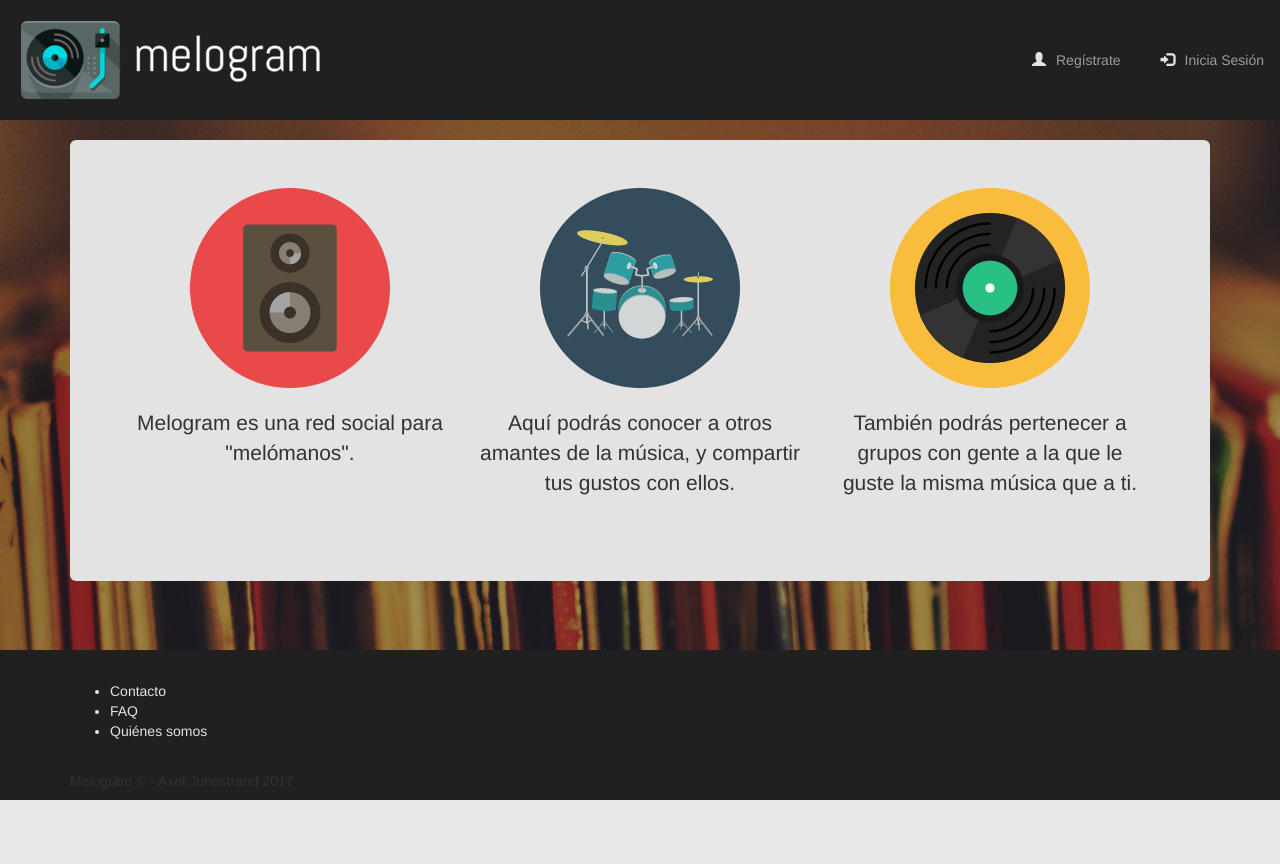
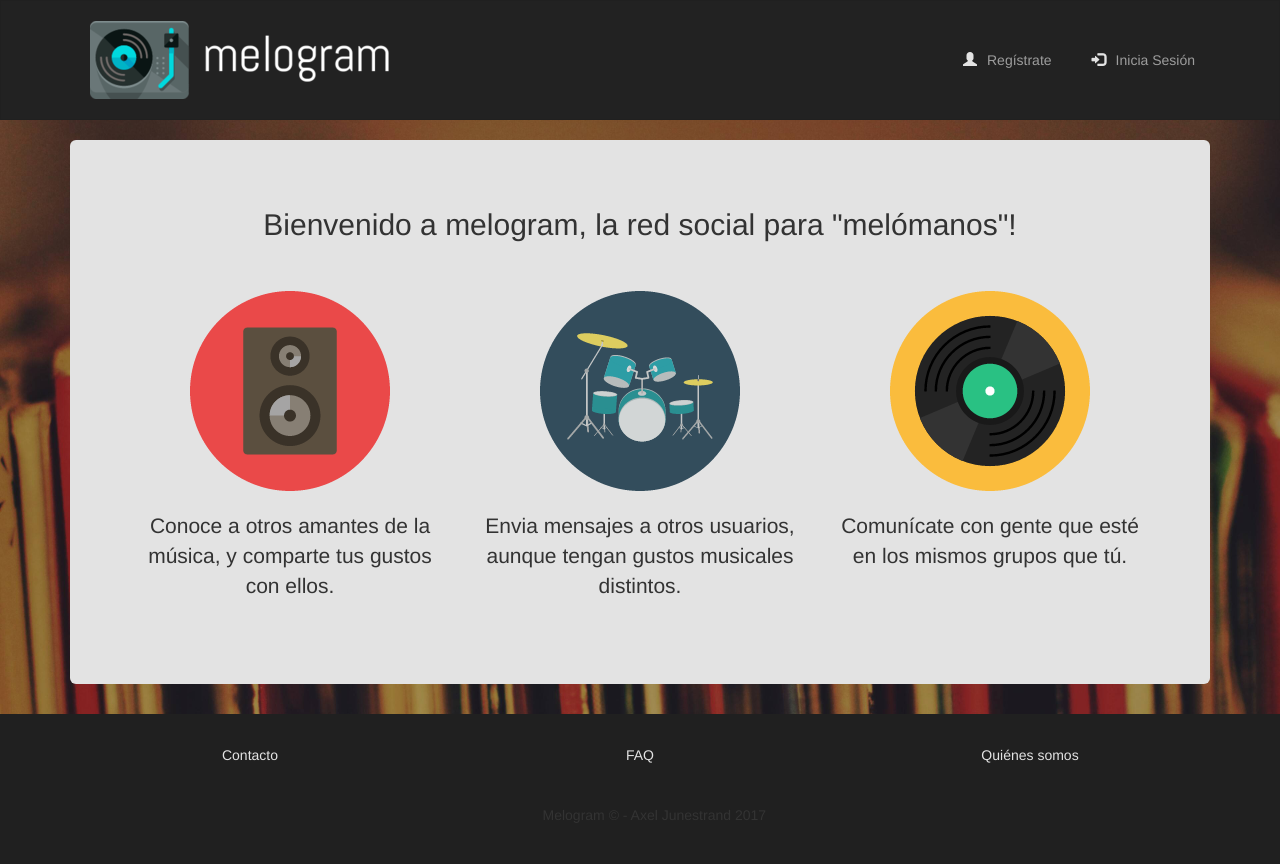
Before and after one commit to AxelJunes/Melogram, a PHP site: page / in a window 1280 px wide. Before the commit the page ends 800 px from the top, so only its background shows below. Run offline with PHP 8.4, Linux system fonts and the light colour scheme.

Commit message:
Minor errors fixed

```diff
--- a/app/controllers/UserController.php
+++ b/app/controllers/UserController.php
@@ -158,6 +158,11 @@
             $this->user->createMessage($sender, $receiver, $subject, $message);
           }
         }
+        //Change view to profile
+        $users = $this->user->getById($this->user->getId());
+        $this->view("profile", "", array(
+            "users" => $users
+        ));
       }
 
       /**
--- a/app/views/home.php
+++ b/app/views/home.php
@@ -4,18 +4,18 @@
       <?php require_once('layout/library.php'); ?>
       <title>Home</title>
   </head>
-
   <body>
     <?php require_once('layout/headerIndex.php'); ?>
     <div class="container">
         <div class="jumbotron">
-          <!-- Slider here -->
+          <h2 class="text-home">Bienvenido a melogram, la red social para "melómanos"!</h2>
+          <br><br>
           <div class="row">
             <div class="col-lg-4">
               <img src="public/img/resources/info1.png" class="img-responsive img-info">
               <br>
               <p class="text-home">
-                Melogram es una red social para "melómanos".
+                Conoce a otros amantes de la música, y comparte tus gustos con ellos.
               </p>
               <br>
             </div>
@@ -23,7 +23,7 @@
               <img src="public/img/resources/info2.png" class="img-responsive img-info">
               <br>
               <p class="text-home">
-                Aquí podrás conocer a otros amantes de la música, y compartir tus gustos con ellos.
+                Envia mensajes a otros usuarios, aunque tengan gustos musicales distintos.
               </p>
               <br>
             </div>
@@ -31,11 +31,11 @@
               <img src="public/img/resources/info3.png" class="img-responsive img-info">
               <br>
               <p class="text-home">
-                También podrás pertenecer a grupos con gente a la que le guste la misma música que a ti.
+                Comunícate con gente que esté en los mismos grupos que tú.
               </p>
               <br>
             </div>
-          </div>
+          </div><!-- Row -->
         </div><!-- Jumbotron -->
     </div>
     <?php require_once('layout/footer.php'); ?>
--- a/app/views/layout/footer.php
+++ b/app/views/layout/footer.php
@@ -1,11 +1,19 @@
 <footer class="footer navbar navbar-inverse navbar-general">
   <div class="container">
-    <ul>
-      <li class="footer-list"><a class="footer-link" href="<?php echo $helper->url('view','contact'); ?>">Contacto</a></li>
-      <li class="footer-list"><a class="footer-link" href="<?php echo $helper->url('view','faq'); ?>">FAQ</a></li>
-      <li class="footer-list"><a class="footer-link" href="<?php echo $helper->url('view','whoweare'); ?>">Quiénes somos</a></li>
-    </ul>
-    <br>
-    <p>Melogram &copy; - Axel Junestrand 2017</p>
+    <div class="row">
+      <div class="col-xs-4 col-sm-4 col-md-4 col-lg-4 text-home">
+        <a class="footer-link" href="<?php echo $helper->url('view','contact'); ?>">Contacto</a>
+      </div>
+      <div class="col-xs-4 col-sm-4 col-md-4 col-lg-4 text-home">
+        <a class="footer-link" href="<?php echo $helper->url('view','faq'); ?>">FAQ</a>
+      </div>
+      <div class="col-xs-4 col-sm-4 col-md-4 col-lg-4 text-home">
+        <a class="footer-link" href="<?php echo $helper->url('view','whoweare'); ?>">Quiénes somos</a>
+      </div>
+    </div>
+    <br><br>
+    <div class="row">
+      <div class="col-xs-offset-2 col-sm-offset-4 col-md-offset-5 col-lg-offset-5"><span class="copyright-text">Melogram &copy; - Axel Junestrand 2017</span></div>
+    </div>
   </div>
 </footer>
--- a/app/views/layout/headerAdmin.php
+++ b/app/views/layout/headerAdmin.php
@@ -1,4 +1,5 @@
 <div class="navbar navbar-inverse navbar-general">
+  <div class="container">
     <nav class="container-fluid navigation-menu">
         <div class="navbar-header">
           <a href="<?php echo $helper->url('view','admin') ?>"><img src="public/img/logos/melogram.png"></a>
@@ -7,4 +8,5 @@
           <li><a href="index.php"><span class="glyphicon glyphicon-log-out top-right-logo"></span>Cerrar Sesión</a></li>
         </ul>
     </nav>
+  </div>
 </div>
--- a/app/views/layout/headerIndex.php
+++ b/app/views/layout/headerIndex.php
@@ -1,4 +1,5 @@
 <div class="navbar navbar-inverse navbar-general">
+  <div class="container">
     <nav class="container-fluid navigation-menu">
         <div class="navbar-header">
           <a href="index.php"><img src="public/img/logos/melogram.png" class="img-responsive logo"></a>
@@ -8,4 +9,5 @@
           <li><a href="<?php echo $helper->url('view','login'); ?>"><span class="glyphicon glyphicon-log-in top-right-logo"></span>Inicia Sesión</a></li>
         </ul>
     </nav>
+  </div>
 </div>
--- a/app/views/layout/headerLogged.php
+++ b/app/views/layout/headerLogged.php
@@ -1,12 +1,14 @@
 <div class="navbar navbar-inverse navbar-general">
+  <div class="container">
     <nav class="container-fluid navigation-menu">
         <div class="navbar-header">
           <?php foreach ($users as $user) { ?>
-            <a href="<?php echo $helper->url('user','profile') ?>&id=<?php echo $user->getId(); ?>"><img src="public/img/logos/melogram.png" class="img-responsive"></a>
+            <a href="<?php echo $helper->url('user','profile') ?>&id=<?php echo $user->getId(); ?>"><img src="public/img/logos/melogram.png" class="img-responsive logo"></a>
           <?php } ?>
         </div>
         <ul class="nav navbar-nav navbar-right">
           <li><a href="index.php"><span class="glyphicon glyphicon-log-out top-right-logo"></span>Cerrar Sesión</a></li>
         </ul>
     </nav>
+  </div>
 </div>
--- a/app/views/layout/headerMessages.php
+++ b/app/views/layout/headerMessages.php
@@ -1,10 +1,12 @@
 <div class="navbar navbar-inverse navbar-general">
+  <div class="container">
     <nav class="container-fluid navigation-menu">
         <div class="navbar-header">
-            <a href="<?php echo $helper->url('user','profile') ?>&id=<?php echo $logged; ?>"><img src="public/img/logos/melogram.png"></a>
+            <a href="<?php echo $helper->url('user','profile') ?>&id=<?php echo $logged; ?>"><img src="public/img/logos/melogram.png" class="img-responsive logo"></a>
         </div>
         <ul class="nav navbar-nav navbar-right">
           <li><a href="index.php"><span class="glyphicon glyphicon-log-out top-right-logo"></span>Cerrar Sesión</a></li>
         </ul>
     </nav>
+  </div>
 </div>
--- a/public/css/index.css
+++ b/public/css/index.css
@@ -33,7 +33,7 @@ body{
 
 .navigation-menu{
   padding: 15px;
-  background-color: #202020;
+  background-color: #222;
 }
 .navbar-right ul li:hover{
   background-color: #202020;
@@ -80,3 +80,7 @@ body{
 .footer-link, .footer-link:hover{
   color: #e3e3e3;
 }
+
+.copyright-text{
+  text-align: center;
+}
```
Also changed, not shown: melogram.sql (+51 -30 lines).
